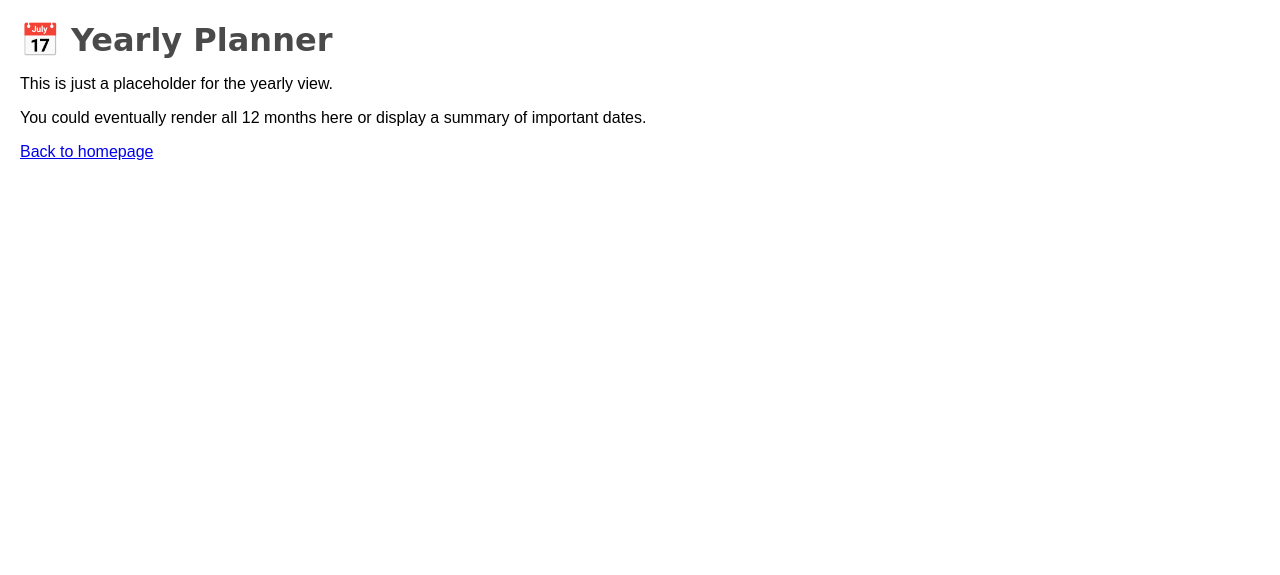
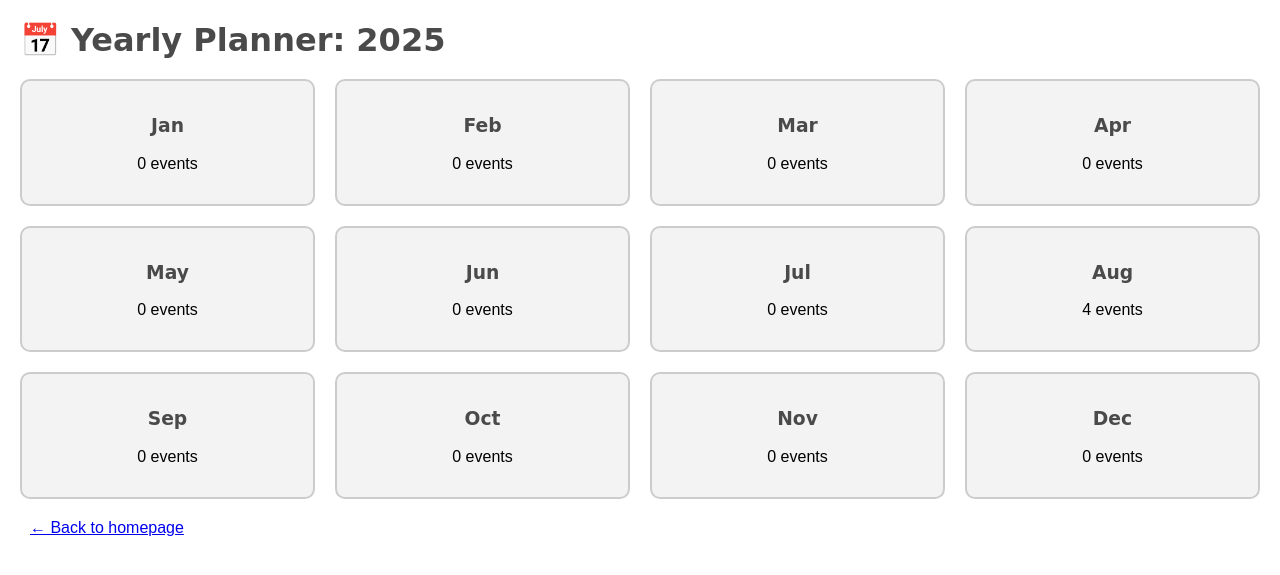
Before and after one commit to laurenksmith/digitalteacherplanner, a Flask app: page /yearly in a window 1280 px wide. Shown: the part 38-613 px from the top of the page. Run offline with Flask 3, Linux system fonts and the light colour scheme; some libraries are stand-ins or nearby versions; some web fonts are replaced.

Commit message:
I have been debugging the monthly view, as it was skipping months. It was all to do with how I asked it to structure the grid, it seems.Next, I need to work out why it is not adding the events to the monthly view!

```diff
--- a/events_data.json
+++ b/events_data.json
@@ -10,5 +10,17 @@
     "title": "Seeing Ashley",
     "date": "2025-08-13",
     "notes": ""
+  },
+  {
+    "id": "4de0ee7e-fa70-4222-90a4-186e6632ef89",
+    "title": "Looking after Lolly",
+    "date": "2025-08-14",
+    "notes": ""
+  },
+  {
+    "id": "1751f810-f72b-47f8-b5b3-88102f5ec168",
+    "title": "Meeting with Veneta",
+    "date": "2025-08-07",
+    "notes": ""
   }
 ]
--- a/flask_app.py
+++ b/flask_app.py
@@ -132,13 +132,14 @@ def month_view(year, month):
         start_of_month = datetime(year, month, 1).date()
     except ValueError:
         return "Invalid date", 400
+    print(f"📆 month_view: Loading year={year}, month={month}")
+    print(f"DEBUG: start_of_month = {start_of_month}, label = {start_of_month.strftime('%B')}, actual month = {month}")
 
     # Get number of days in the month
     if month == 12:
-        next_month = datetime(year + 1, 1, 1).date()
+        end_of_month = datetime(year, 12, 31).date()
     else:
-        next_month = datetime(year, month + 1, 1).date()
-    end_of_month = next_month - timedelta(days=1)
+        end_of_month = datetime(year, month + 1, 1).date() - timedelta(days=1)
 
     # Get calendar grid info
     calendar_start = start_of_month - timedelta(days=start_of_month.weekday())  # Start from Monday
@@ -150,7 +151,7 @@ def month_view(year, month):
     for event in events:
         try:
             date = datetime.strptime(event['date'], '%Y-%m-%d').date()
-            if calendar_start <= date <= calendar_end:
+            if calendar_start <= date <= calendar_end and date.month == month:
                 event_map.setdefault(date.isoformat(), []).append(event)
         except (KeyError, ValueError):
             continue
@@ -185,7 +186,7 @@ def month_view(year, month):
             event_map=event_map,
             today=datetime.today().date(),
             dates=dates,
-            start_of_month=calendar_start,
+            start_of_month=start_of_month,
             prev_year=prev_year,
             prev_month=prev_month,
             next_year=next_year,
@@ -195,7 +196,27 @@ def month_view(year, month):
 
 @app.route('/yearly')
 def yearly_view():
-    return render_template('yearly_template.html')
+    events = load_events()
+    today = datetime.today().date()
+    year = today.year
+
+    # Create a structure to count events in each month
+    month_data = {month: [] for month in range(1, 13)}
+
+    for event in events:
+        try:
+            event_date = datetime.strptime(event['date'], '%Y-%m-%d').date()
+            if event_date.year == year:
+                month_data[event_date.month].append(event)
+        except (KeyError, ValueError):
+            continue
+
+    return render_template(
+        'yearly_template.html',
+        year=year,
+        month_data=month_data,
+        today=today
+    )
 
 
 if __name__ == '__main__':
--- a/static/css/styles.css
+++ b/static/css/styles.css
@@ -115,3 +115,25 @@ h1, h2 {
     font-size: 0.8em;
   }
 }
+
+.year-grid {
+  display: grid;
+  grid-template-columns: repeat(4, 1fr);
+  gap: 20px;
+  margin-top: 20px;
+}
+
+.month-box {
+  padding: 15px;
+  background-color: #f3f3f3;
+  border: 2px solid #ccc;
+  border-radius: 10px;
+  text-align: center;
+  text-decoration: none;
+  color: inherit;
+  transition: background-color 0.2s ease;
+}
+
+.month-box:hover {
+  background-color: #eaeaea;
+}
--- a/templates/yearly_template.html
+++ b/templates/yearly_template.html
@@ -3,8 +3,19 @@
 {% block title %}Yearly Planner{% endblock %}
 
 {% block content %}
-<h1>📅 Yearly Planner</h1>
-<p>This is just a placeholder for the yearly view.</p>
-<p>You could eventually render all 12 months here or display a summary of important dates.</p>
-<a href="{{ url_for('index') }}">Back to homepage</a>
+<h1>📅 Yearly Planner: {{ year }}</h1>
+
+<div class="year-grid">
+  {% for month in range(1, 13) %}
+    <a href="{{ url_for('month_view', year=year, month=month) }}" class="month-box">
+      <h3>{{ ['Jan', 'Feb', 'Mar', 'Apr', 'May', 'Jun',
+              'Jul', 'Aug', 'Sep', 'Oct', 'Nov', 'Dec'][month - 1] }}</h3>
+      <p>{{ month_data[month]|length }} events</p>
+    </a>
+  {% endfor %}
+</div>
+
+<div class="nav" style="margin-top: 20px;">
+  <a href="{{ url_for('index') }}">← Back to homepage</a>
+</div>
 {% endblock %}
```
